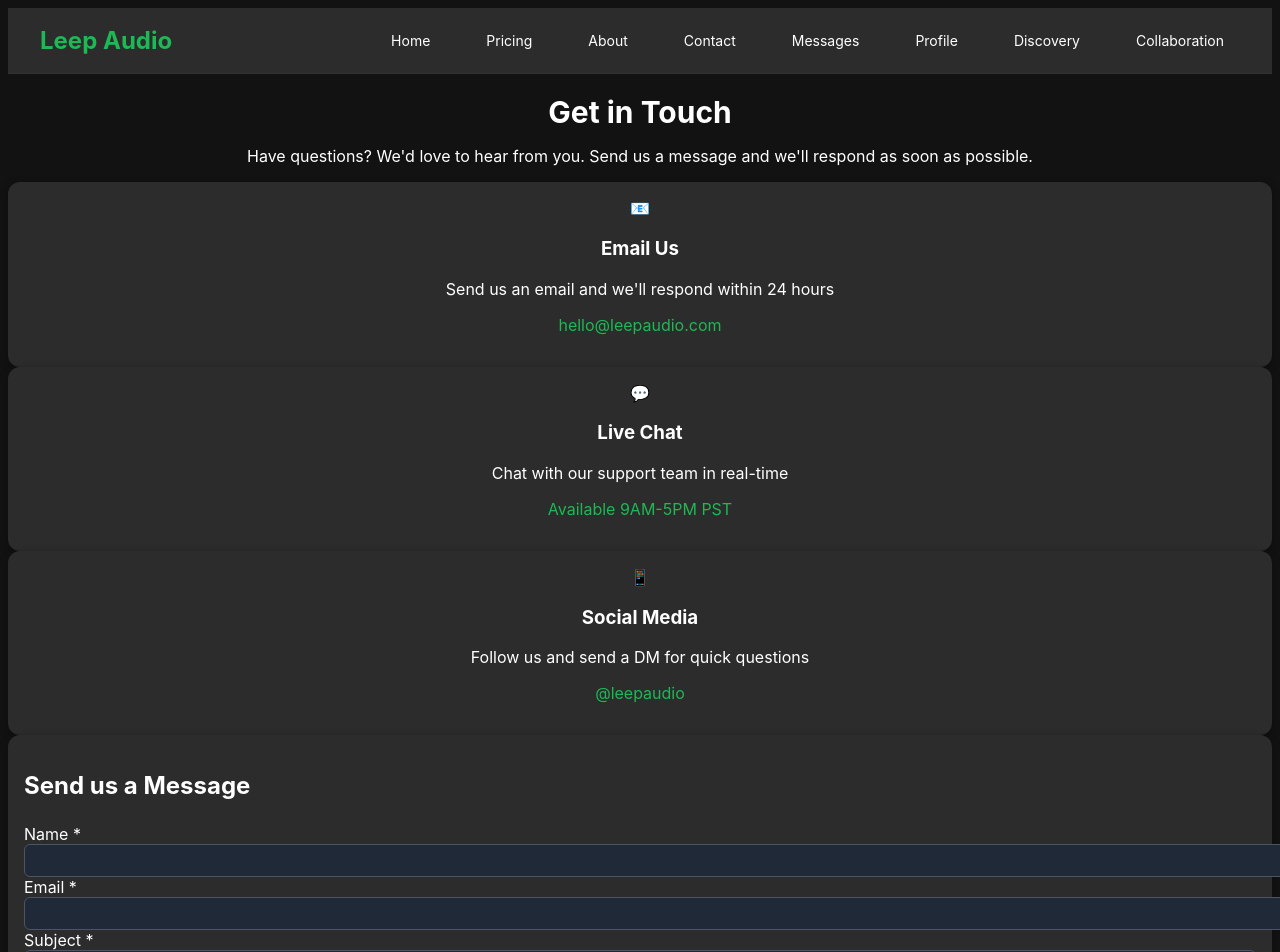
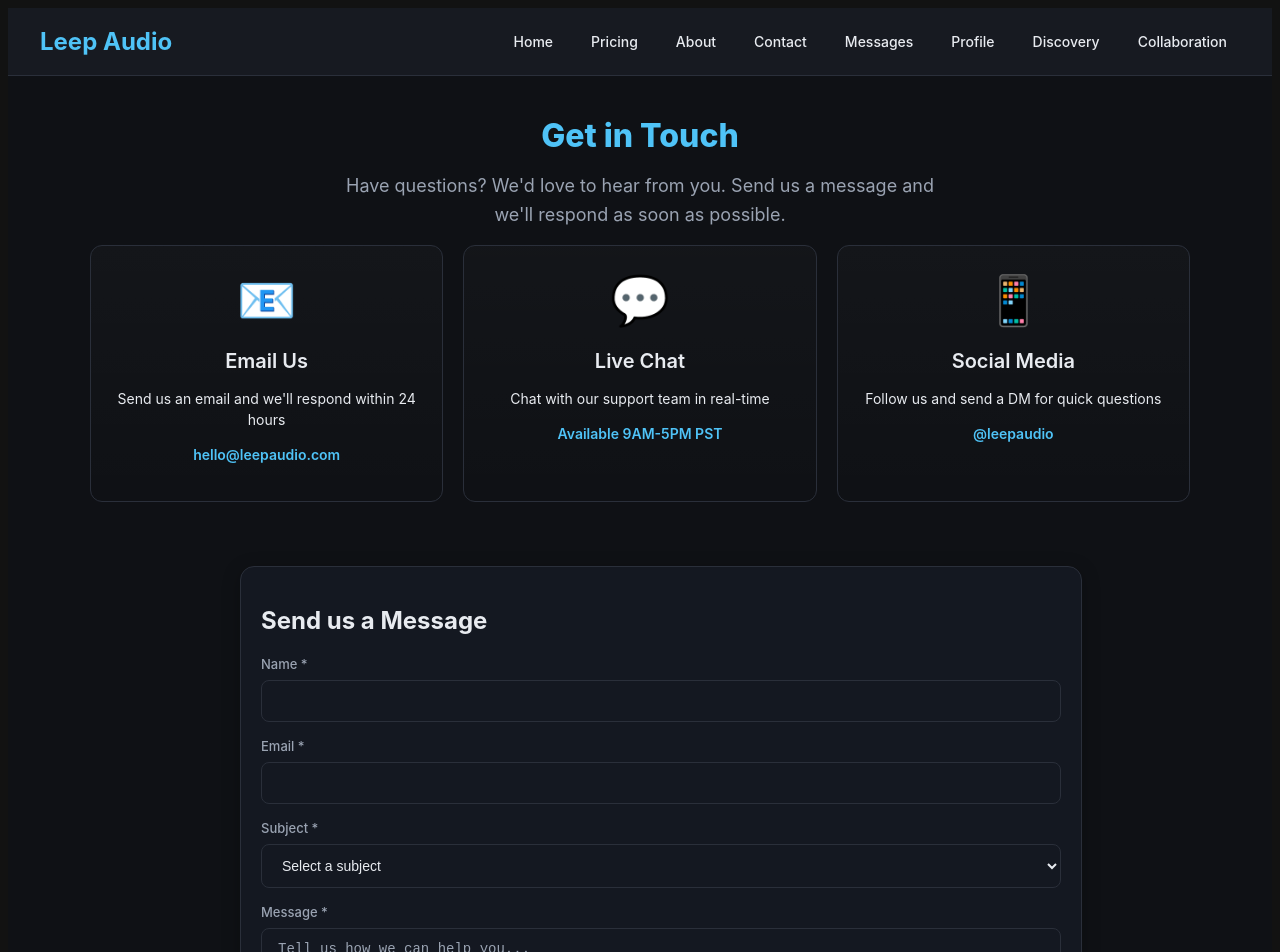
Before and after one commit to clthom24/Leep_Inc, a React (Vite) app: page /contact in a window 1280 px wide. Shown: the top 952 px of the page. Built offline with nearby package versions, Linux system fonts and the light colour scheme.

Commit message:
Made a decent amount of changes with about, pricing, and contact

```diff
--- a/src/pages/Contact/index.jsx
+++ b/src/pages/Contact/index.jsx
@@ -62,37 +62,37 @@ export default function ContactPage() {
   ];
 
   return (
-    <div className="contact-page">
-      <div className="container mx-auto px-6 py-12">
+    <div className="le-page">
+      <div className="le-section">
 
         {/* Header */}
-        <div className="text-center mb-16">
-          <h1 className="section-title">Get in Touch</h1>
-          <p className="text-xl text-gray-300 max-w-2xl mx-auto">
+        <div className="text-center">
+          <h1 className="le-h1" style={{color: 'var(--brand)', marginBottom: 'var(--sp-16)'}}>Get in Touch</h1>
+          <p className="le-body" style={{fontSize: '18px', color: 'var(--text-subtle)', maxWidth: '600px', margin: '0 auto', lineHeight: '1.6'}}>
             Have questions? We'd love to hear from you. Send us a message and we'll respond as soon as possible.
           </p>
         </div>
 
         {/* Contact Methods */}
-        <div className="grid md:grid-cols-3 gap-6 mb-16">
+        <div style={{display: 'grid', gridTemplateColumns: 'repeat(3, 1fr)', gap: 'var(--sp-20)', marginBottom: 'var(--sp-24)'}}>
           {contactMethods.map((method, index) => (
-            <div key={index} className="card-base text-center">
-              <div className="text-4xl mb-4">{method.icon}</div>
-              <h3 className="text-xl font-bold mb-2">{method.title}</h3>
-              <p className="text-gray-300 mb-3">{method.description}</p>
-              <p className="font-semibold" style={{color: 'var(--color-accent)'}}>{method.contact}</p>
+            <div key={index} className="le-card text-center" style={{padding: 'var(--sp-24)'}}>
+              <div style={{fontSize: '48px', marginBottom: 'var(--sp-20)'}}>{method.icon}</div>
+              <h3 className="le-h3" style={{marginBottom: 'var(--sp-12)'}}>{method.title}</h3>
+              <p className="le-body" style={{marginBottom: 'var(--sp-16)', lineHeight: '1.5'}}>{method.description}</p>
+              <p className="le-meta" style={{color: 'var(--brand)', fontWeight: '600', fontSize: '14px'}}>{method.contact}</p>
             </div>
           ))}
         </div>
 
-        <div className="grid lg:grid-cols-2 gap-12">
+        <div style={{display: 'flex', flexDirection: 'column', gap: 'var(--sp-24)', maxWidth: '800px', margin: 'var(--sp-24) auto 0 auto', padding: '0 var(--sp-20)'}}>
 
           {/* Contact Form */}
-          <div className="card-base">
-            <h2 className="text-2xl font-bold mb-6">Send us a Message</h2>
-            <form onSubmit={handleSubmit} className="space-y-4">
+          <div className="le-panel" style={{height: 'fit-content', overflow: 'hidden'}}>
+            <h2 className="le-h2" style={{marginBottom: 'var(--sp-20)'}}>Send us a Message</h2>
+            <form onSubmit={handleSubmit} style={{display: 'flex', flexDirection: 'column', gap: 'var(--sp-16)', width: '100%'}}>
               <div>
-                <label htmlFor="name" className="block text-sm font-medium mb-2">
+                <label htmlFor="name" className="le-meta" style={{display: 'block', marginBottom: 'var(--sp-8)', fontWeight: '500'}}>
                   Name *
                 </label>
                 <input
@@ -102,12 +102,12 @@ export default function ContactPage() {
                   required
                   value={formData.name}
                   onChange={handleChange}
-                  className="contact-input"
+                  className="le-input"
                 />
               </div>
 
               <div>
-                <label htmlFor="email" className="block text-sm font-medium mb-2">
+                <label htmlFor="email" className="le-meta" style={{display: 'block', marginBottom: 'var(--sp-8)', fontWeight: '500'}}>
                   Email *
                 </label>
                 <input
@@ -117,12 +117,12 @@ export default function ContactPage() {
                   required
                   value={formData.email}
                   onChange={handleChange}
-                  className="contact-input"
+                  className="le-input"
                 />
               </div>
 
               <div>
-                <label htmlFor="subject" className="block text-sm font-medium mb-2">
+                <label htmlFor="subject" className="le-meta" style={{display: 'block', marginBottom: 'var(--sp-8)', fontWeight: '500'}}>
                   Subject *
                 </label>
                 <select
@@ -131,7 +131,7 @@ export default function ContactPage() {
                   required
                   value={formData.subject}
                   onChange={handleChange}
-                  className="contact-input"
+                  className="le-input"
                 >
                   <option value="">Select a subject</option>
                   <option value="general">General Question</option>
@@ -143,7 +143,7 @@ export default function ContactPage() {
               </div>
 
               <div>
-                <label htmlFor="message" className="block text-sm font-medium mb-2">
+                <label htmlFor="message" className="le-meta" style={{display: 'block', marginBottom: 'var(--sp-8)', fontWeight: '500'}}>
                   Message *
                 </label>
                 <textarea
@@ -153,33 +153,34 @@ export default function ContactPage() {
                   rows="5"
                   value={formData.message}
                   onChange={handleChange}
-                  className="w-full px-4 py-2 bg-gray-800 border border-gray-600 rounded-md focus:outline-none focus:border-accent resize-none"
+                  className="le-input"
+                  style={{resize: 'vertical', minHeight: '120px'}}
                   placeholder="Tell us how we can help you..."
                 ></textarea>
               </div>
 
-              <button type="submit" className="btn-primary w-full">
+              <button type="submit" className="le-btnPrimary" style={{width: '100%'}}>
                 Send Message
               </button>
             </form>
           </div>
 
           {/* FAQ Section */}
-          <div>
-            <h2 className="text-2xl font-bold mb-6">Frequently Asked Questions</h2>
-            <div className="space-y-4">
+          <div style={{height: 'fit-content'}}>
+            <h2 className="le-h2" style={{marginBottom: 'var(--sp-20)'}}>Frequently Asked Questions</h2>
+            <div style={{display: 'flex', flexDirection: 'column', gap: 'var(--sp-16)'}}>
               {faqs.map((faq, index) => (
-                <div key={index} className="card-base">
-                  <h3 className="font-semibold mb-2" style={{color: 'var(--color-accent)'}}>{faq.question}</h3>
-                  <p className="text-gray-300 text-sm">{faq.answer}</p>
+                <div key={index} className="le-card">
+                  <h3 className="le-h3" style={{color: 'var(--brand)', marginBottom: 'var(--sp-8)', fontSize: '16px'}}>{faq.question}</h3>
+                  <p className="le-body" style={{fontSize: '14px'}}>{faq.answer}</p>
                 </div>
               ))}
             </div>
 
             {/* Additional Info */}
-            <div className="card-base mt-6">
-              <h3 className="font-bold mb-3">Response Times</h3>
-              <ul className="text-sm text-gray-300 space-y-1">
+            <div className="le-card">
+              <h3 className="le-h3" style={{marginBottom: 'var(--sp-12)', fontSize: '16px'}}>Response Times</h3>
+              <ul className="le-body" style={{fontSize: '13px', listStyle: 'none', padding: 0, display: 'flex', flexDirection: 'column', gap: 'var(--sp-6)'}}>
                 <li>• Email: Within 24 hours</li>
                 <li>• Live Chat: Immediate (during business hours)</li>
                 <li>• Technical Issues: Within 4 hours</li>
--- a/src/styles/globals.css
+++ b/src/styles/globals.css
@@ -2,13 +2,37 @@
 @tailwind components;
 @tailwind utilities;
 
-/* Custom CSS Variables */
+/* ============================================================================= */
+/* Design Tokens (Updated) - Modern Dark Theme */
+/* ============================================================================= */
 :root {
-  --color-primary: #FFCB05;     /* Bright yellow */
-  --color-secondary: #121212;   /* Dark background */
-  --color-accent: #1DB954;      /* Spotify green */
-  --color-muted: #2C2C2C;       /* Card backgrounds */
-  --color-border: #333333;      /* Soft dividers */
+  /* New Design System */
+  --bg: #0f1115;                 /* app background */
+  --bg-muted: #171a21;           /* headers, footers, asides */
+  --panel: #141821;              /* panels/cards */
+  --surface: #141821;            /* row surfaces */
+  --surface-hover: #1a1f2a;      /* row/card hover */
+  --border: #2a2f3a;             /* hairline borders */
+  --text: #e8ebf0;               /* primary text */
+  --text-subtle: #9aa3b2;        /* secondary/info text */
+  --brand: #4fc3f7;              /* primary accent */
+  --shadow: 0 4px 18px rgba(0,0,0,0.25); /* elevation */
+
+  /* Legacy support (keep for existing components) */
+  --color-primary: #FFCB05;      /* Bright yellow */
+  --color-secondary: #121212;    /* Dark background */
+  --color-accent: #1DB954;       /* Spotify green */
+  --color-muted: #2C2C2C;        /* Card backgrounds */
+  --color-border: #333333;       /* Soft dividers */
+
+  /* Spacing & Radii */
+  --sp-6: 6px;  --sp-8: 8px;  --sp-10: 10px;  --sp-12: 12px;
+  --sp-16: 16px; --sp-20: 20px; --sp-24: 24px;
+  --r-8: 8px; --r-10: 10px; --r-12: 12px; --r-14: 14px; --r-full: 999px;
+
+  /* Motion */
+  --t-fast: 120ms;
+  --t-med: 200ms;
 }
 
 /* ============================= */
@@ -19,6 +43,162 @@ body {
   color: white;
   font-family: Inter, sans-serif;
   -webkit-font-smoothing: antialiased;
+}
+
+/* ============================================================================= */
+/* NEW DESIGN SYSTEM CLASSES */
+/* ============================================================================= */
+
+/* Root styling */
+.le-root {
+  font-family: system-ui, -apple-system, BlinkMacSystemFont, 'Segoe UI', Roboto,
+               Oxygen, Ubuntu, Cantarell, 'Open Sans', 'Helvetica Neue', sans-serif;
+  color: var(--text);
+  background: var(--bg);
+}
+
+/* Typography */
+.le-h1 { font-size: 32px; font-weight: 800; line-height: 1.2; }
+.le-h2 { font-size: 24px; font-weight: 700; line-height: 1.2; }
+.le-h3 { font-size: 20px; font-weight: 600; line-height: 1.25; }
+.le-body { font-size: 14px; line-height: 1.5; }
+.le-meta { font-size: 13px; color: var(--text-subtle); }
+
+/* Layout Patterns */
+.le-page {
+  min-height: 100vh;
+  display: flex;
+  flex-direction: column;
+  background: var(--bg);
+  color: var(--text);
+}
+
+.le-section {
+  display: grid;
+  gap: var(--sp-16);
+  grid-template-columns: 1fr;
+  max-width: 1100px;
+  margin-inline: auto;
+  padding: var(--sp-20);
+}
+
+.le-sectionTitle {
+  font-size: 24px;
+  font-weight: 600;
+  color: var(--text);
+  margin-bottom: var(--sp-16);
+}
+
+/* Panel (enhanced card) */
+.le-panel {
+  background: var(--panel);
+  border: 1px solid var(--border);
+  border-radius: var(--r-14);
+  padding: var(--sp-20);
+  box-shadow: var(--shadow);
+  width: 100%;
+}
+
+/* Enhanced Cards */
+.le-card {
+  background: linear-gradient(180deg, rgba(255,255,255,0.02), rgba(255,255,255,0));
+  border: 1px solid var(--border);
+  border-radius: var(--r-12);
+  padding: var(--sp-16);
+  color: var(--text);
+  text-decoration: none;
+  transition: transform .08s ease, box-shadow .08s ease, border-color .08s ease;
+}
+.le-card:hover {
+  transform: translateY(-2px);
+  border-color: var(--brand);
+  box-shadow: 0 6px 22px rgba(0,0,0,0.35);
+}
+.le-cardTitle { font-weight: 600; font-size: 16px; margin-bottom: 2px; }
+.le-cardMeta  { color: var(--text-subtle); font-size: 13px; }
+
+/* Enhanced Buttons */
+.le-btnPrimary {
+  background: var(--brand);
+  color: #0f1115;
+  font-weight: 600;
+  padding: 12px 18px;
+  border-radius: var(--r-10);
+  border: none;
+  text-decoration: none;
+  display: inline-block;
+  transition: transform .2s ease, box-shadow .2s ease, background .2s ease;
+  cursor: pointer;
+}
+.le-btnPrimary:hover {
+  transform: translateY(-6px) scale(1.05);
+  background: #76d7ff;
+  box-shadow: 0 6px 16px rgba(0,0,0,0.4);
+}
+
+.le-btnGhost {
+  color: var(--text);
+  background: transparent;
+  border: 1px solid var(--border);
+  border-radius: var(--r-10);
+  padding: 12px 18px;
+  text-decoration: none;
+  display: inline-block;
+  transition: transform .2s ease, background .2s ease, box-shadow .2s ease;
+  cursor: pointer;
+}
+.le-btnGhost:hover {
+  background: rgba(232,235,240,0.08);
+  transform: translateY(-6px) scale(1.05);
+  box-shadow: 0 6px 16px rgba(0,0,0,0.4);
+}
+
+/* Grid Layout */
+.le-grid {
+  display: grid;
+  gap: var(--sp-16);
+  grid-template-columns: repeat(auto-fill, minmax(240px, 1fr));
+}
+
+/* Form Elements */
+.le-input {
+  width: 100%;
+  max-width: 100%;
+  padding: 12px 16px;
+  background-color: var(--surface);
+  border: 1px solid var(--border);
+  border-radius: var(--r-8);
+  color: var(--text);
+  font-size: 14px;
+  transition: border-color .2s ease;
+  box-sizing: border-box;
+}
+.le-input:focus {
+  outline: none;
+  border-color: var(--brand);
+}
+.le-input::placeholder {
+  color: var(--text-subtle);
+}
+
+/* Responsive Grid Helpers */
+@media (max-width: 1100px) {
+  .le-contact-grid {
+    grid-template-columns: 1fr !important;
+    gap: var(--sp-20) !important;
+  }
+}
+
+/* Accessibility */
+:focus-visible { outline: 2px solid #76d7ff; outline-offset: 2px; }
+
+/* Animation */
+@keyframes fadeUp {
+  from { opacity: 0; transform: translateY(8px); }
+  to   { opacity: 1; transform: translateY(0); }
+}
+.le-animate {
+  transition: transform var(--t-fast) ease, box-shadow var(--t-fast) ease, background var(--t-fast) ease;
 }
 
 /* ============================= */
@@ -278,15 +458,15 @@ body {
   min-height: 100vh;
   display: flex;
   flex-direction: column;
-  background-color: var(--color-secondary);
-  color: white;
-  font-family: Inter, sans-serif;
+  background-color: var(--bg);
+  color: var(--text);
+  font-family: system-ui, -apple-system, BlinkMacSystemFont, 'Segoe UI', Roboto, sans-serif;
 }
 
 /* SubHero */
 .sub-hero {
   padding: 4rem 1.5rem;
-  background-color: var(--color-muted);
+  background-color: var(--panel);
 }
 
 .sub-hero-grid {
@@ -300,12 +480,12 @@ body {
 .sub-hero-heading {
   font-size: 1.875rem;
   font-weight: 700;
-  color: var(--color-accent);
+  color: var(--brand);
 }
 
 .sub-hero-text {
   margin-top: 0.75rem;
-  color: #d1d5db;
+  color: var(--text-subtle);
 }
 
 .sub-hero-buttons {
@@ -316,11 +496,11 @@ body {
 }
 
 .primary-btn {
-  background-color: var(--color-accent);
-  color: black;
+  background-color: var(--brand);
+  color: #0f1115;
   font-weight: 600;
   padding: 0.75rem 1.25rem;
-  border-radius: 0.5rem;
+  border-radius: var(--r-10);
   text-decoration: none;
   transition: transform 0.2s ease, box-shadow 0.2s ease;
 }
@@ -328,27 +508,27 @@ body {
 .primary-btn:hover {
   transform: translateY(-6px) scale(1.05);
   box-shadow: 0 6px 16px rgba(0, 0, 0, 0.6);
-  background-color: #4cc978;
+  background-color: #76d7ff;
 }
 
 .secondary-btn {
-  border: 1px solid var(--color-border);
+  border: 1px solid var(--border);
   padding: 0.75rem 1.25rem;
-  border-radius: 0.5rem;
+  border-radius: var(--r-10);
   text-decoration: none;
-  color: white;
+  color: var(--text);
   transition: transform 0.2s ease, box-shadow 0.2s ease;
 }
 
 .secondary-btn:hover {
-  background-color: rgba(255, 255, 255, 0.1);
+  background-color: rgba(232, 235, 240, 0.08);
   transform: translateY(-6px) scale(1.05);
   box-shadow: 0 6px 16px rgba(0, 0, 0, 0.6);
 }
 
 /* Rotating feature text */
 .rotator-label {
-  color: #9ca3af;
+  color: var(--text-subtle);
   font-weight: 500;
   margin-right: 0.25rem;
 }
@@ -356,7 +536,7 @@ body {
 .rotator-item {
   display: inline-block;
   font-weight: 700;
-  color: var(--color-accent);
+  color: var(--brand);
   white-space: nowrap;
   animation: fadeUp 1000ms ease;
 }
@@ -371,11 +551,11 @@ body {
   position: relative;
   height: 12rem;
   width: 100%;
-  border-radius: 0.75rem;
+  border-radius: var(--r-12);
   overflow: hidden;
-  border: 1px solid var(--color-border);
-  box-shadow: 0 2px 8px rgba(0,0,0,0.45);
-  background: var(--color-muted);
+  border: 1px solid var(--border);
+  box-shadow: var(--shadow);
+  background: var(--panel);
   display: flex;
   align-items: center;
   padding: 1rem;
@@ -416,20 +596,20 @@ body {
 .trending-label {
   font-size: 1.25rem;
   font-weight: 900;
-  color: var(--color-accent);
+  color: var(--brand);
   margin-bottom: 0.5rem;
 }
 
 .artist-name {
   font-size: 1.25rem;
   font-weight: 700;
-  color: #fff;
+  color: var(--text);
   margin-bottom: 0.25rem;
 }
 
 .artist-genre {
   font-size: 1rem;
-  color: #9ca3af;
+  color: var(--text-subtle);
 }
 
 /* Fade animations */
@@ -450,8 +630,8 @@ body {
   padding: 4rem 1.5rem;
   height: 250px;
   text-align: center;
-  background: linear-gradient(135deg, var(--color-secondary) 0%, var(--color-muted) 100%);
-  color: white;
+  background: linear-gradient(135deg, var(--bg) 0%, var(--panel) 100%);
+  color: var(--text);
   position: relative;
   display: flex;
   flex-direction: column;
@@ -474,19 +654,19 @@ body {
 .hero-btn {
   margin-top: 2rem;
   display: inline-block;
-  background-color: var(--color-accent);
-  color: white;
+  background-color: var(--brand);
+  color: #0f1115;
   padding: 0.75rem 1.75rem;
   font-weight: 600;
   border: none;
-  border-radius: 20px;
+  border-radius: var(--r-full);
   text-decoration: none;
-  box-shadow: 0 2px 6px rgba(0, 0, 0, 0.5);
+  box-shadow: var(--shadow);
   transition: transform 0.2s ease, box-shadow 0.2s ease;
 }
 
 .hero-btn:hover {
-  background-color: #4cc978;
+  background-color: #76d7ff;
   transform: translateY(-6px) scale(1.1);
 }
 
@@ -497,7 +677,7 @@ body {
 /* Reviews */
 .reviews {
   padding: 4rem 1.5rem;
-  background-color: var(--color-secondary);
+  background-color: var(--bg);
 }
 
 .reviews-grid {
@@ -509,11 +689,11 @@ body {
 }
 
 .review-card {
-  background-color: var(--color-muted);
-  border: 1px solid var(--color-border);
+  background-color: var(--panel);
+  border: 1px solid var(--border);
   padding: 1.25rem;
-  border-radius: 0.75rem;
-  box-shadow: 0 2px 6px rgba(0, 0, 0, 0.5);
+  border-radius: var(--r-12);
+  box-shadow: var(--shadow);
   transition: transform 0.2s ease, box-shadow 0.2s ease;
   cursor: pointer;
 }
@@ -521,23 +701,23 @@ body {
 .review-card:hover {
   transform: translateY(-6px) scale(1.2);
   box-shadow: 0 6px 16px rgba(0, 0, 0, 0.6);
-  border-color: white;
+  border-color: var(--brand);
   border-width: 2px;
 }
 
 .review-stars {
-  color: #ffffff;
+  color: var(--text);
 }
 
 .review-title {
   margin-top: 0.5rem;
   font-weight: 600;
-  color: var(--color-accent);
+  color: var(--brand);
 }
 
 .review-body {
   margin-top: 0.25rem;
-  color: #d1d5db;
+  color: var(--text-subtle);
   font-size: 0.875rem;
 }
 
@@ -649,18 +829,19 @@ body {
 /* ======== NAVIGATION ========= */
 /* ============================= */
 .navigation {
-  background-color: var(--color-muted);
-  border-bottom: 1px solid var(--color-border);
-  padding: 1rem 0;
+  background-color: var(--bg-muted);
+  border-bottom: 1px solid var(--border);
+  padding: var(--sp-16) 0;
   position: sticky;
   top: 0;
   z-index: 100;
+  backdrop-filter: blur(8px);
 }
 
 .nav-container {
   max-width: 1200px;
   margin: 0 auto;
-  padding: 0 1.5rem;
+  padding: 0 var(--sp-20);
   display: flex;
   justify-content: space-between;
   align-items: center;
@@ -669,41 +850,50 @@ body {
 .nav-logo {
   font-size: 1.5rem;
   font-weight: 700;
-  color: var(--color-accent);
+  color: var(--brand);
   text-decoration: none;
+  transition: color var(--t-fast) ease;
 }
 
 .nav-logo:hover {
-  color: #4cc978;
+  color: #76d7ff;
 }
 
 .nav-links {
   display: flex;
-  gap: 1.5rem;
+  gap: var(--sp-12);
   flex-wrap: wrap;
 }
 
 .nav-link {
-  color: white;
+  color: var(--text);
   text-decoration: none;
-  padding: 0.5rem 1rem;
-  border-radius: 0.375rem;
-  transition: background-color 0.2s ease;
-  font-size: 0.875rem;
+  padding: var(--sp-8) var(--sp-12);
+  border-radius: var(--r-8);
+  transition: all var(--t-fast) ease;
+  font-size: 14px;
+  font-weight: 500;
+  border: 1px solid transparent;
 }
 
 .nav-link:hover {
-  background-color: var(--color-accent);
-  color: black;
+  background-color: var(--surface-hover);
+  border-color: var(--brand);
+  color: var(--brand);
+  transform: translateY(-1px);
 }
 
 @media (max-width: 768px) {
   .nav-links {
-    gap: 0.5rem;
+    gap: var(--sp-8);
   }
 
   .nav-link {
-    padding: 0.25rem 0.5rem;
-    font-size: 0.75rem;
+    padding: var(--sp-6) var(--sp-8);
+    font-size: 12px;
+  }
+
+  .nav-container {
+    padding: 0 var(--sp-16);
   }
 }
```
Also changed, not shown: src/pages/About/index.jsx (+33 -33 lines), src/pages/Landing/index.jsx (+12 -4 lines), src/pages/Pricing/index.jsx (+35 -29 lines).
